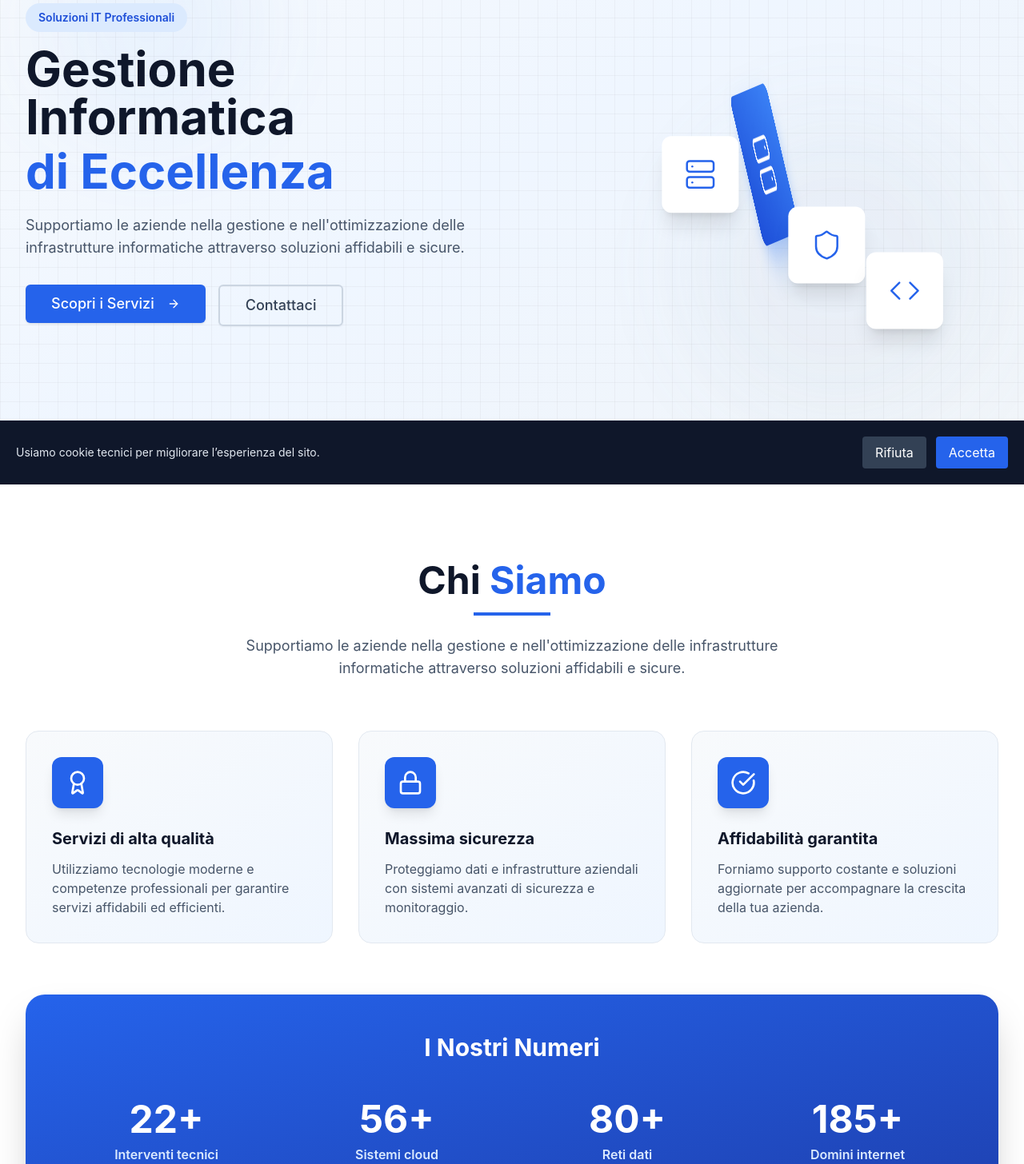
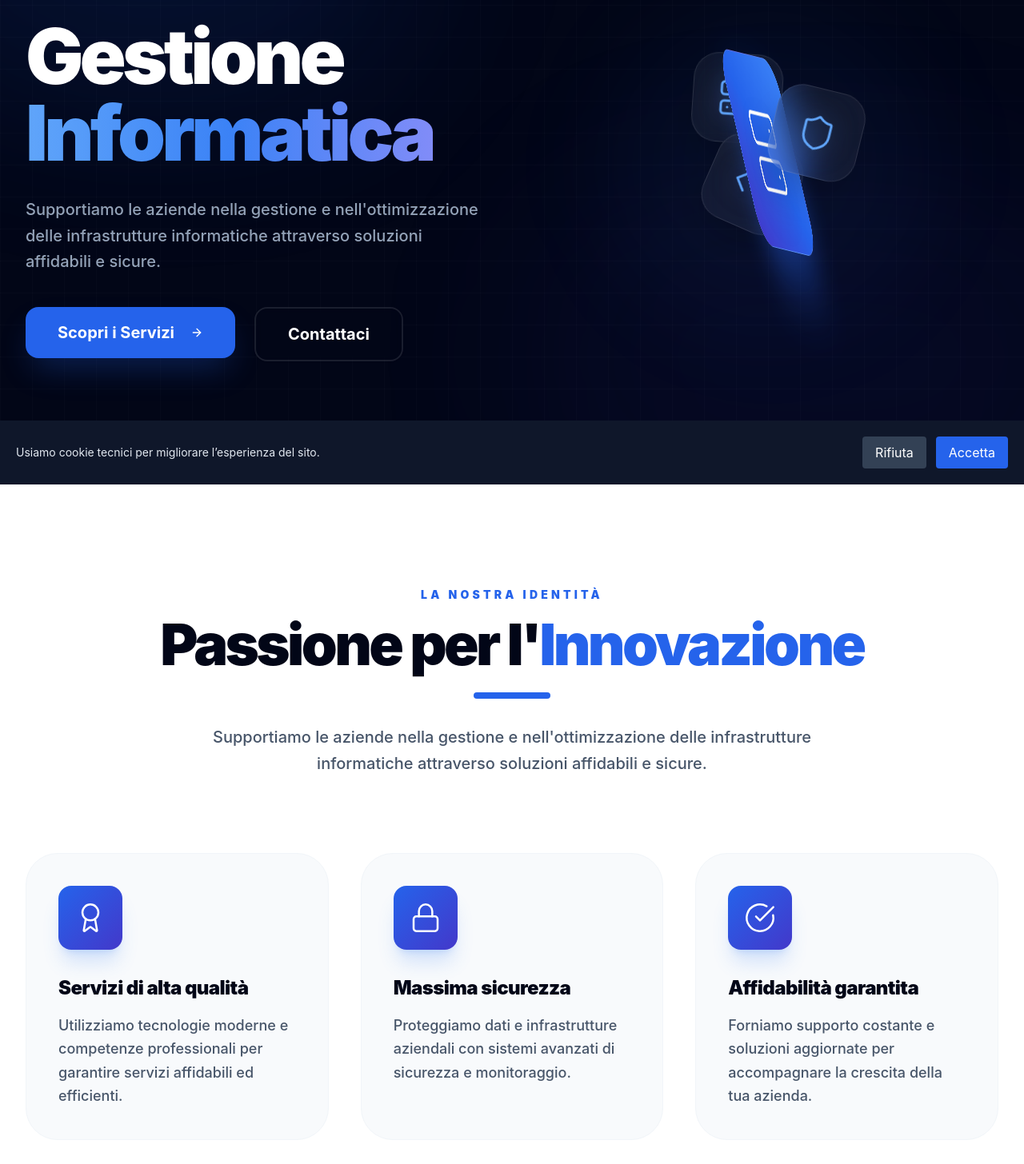
Before and after one commit to Vittomazza/digital-point-website, a React (Create React App) app: page / in a window 1280 px wide. Shown: the part 194-1650 px from the top of the page at 80% size. Built offline with nearby package versions, Linux system fonts and the light colour scheme.

Commit message:
fix design services 3.0

```diff
--- a/src/components/AboutSection.jsx
+++ b/src/components/AboutSection.jsx
@@ -11,27 +11,28 @@ const iconMap = {
 
 export const AboutSection = () => {
   return (
-    <section id="chi-siamo" className="py-24 bg-white">
+    <section id="chi-siamo" className="py-32 bg-white relative overflow-hidden">
       <div className="container mx-auto px-4 sm:px-6 lg:px-8">
         {/* Section Header */}
         <motion.div
           initial={{ opacity: 0, y: 20 }}
           whileInView={{ opacity: 1, y: 0 }}
           viewport={{ once: true }}
-          transition={{ duration: 0.6 }}
-          className="text-center mb-16"
+          transition={{ duration: 0.8, ease: [0.16, 1, 0.3, 1] }}
+          className="text-center mb-24"
         >
-          <h2 className="text-4xl lg:text-5xl font-bold text-slate-900 mb-4">
-            Chi <span className="text-blue-600">Siamo</span>
+          <span className="text-blue-600 font-black tracking-[0.3em] uppercase text-sm mb-4 block">La Nostra Identità</span>
+          <h2 className="text-5xl lg:text-7xl font-black text-slate-950 mb-6 tracking-tighter">
+            Passione per l'<span className="text-blue-600">Innovazione</span>
           </h2>
-          <div className="w-24 h-1 bg-blue-600 mx-auto mb-6"></div>
-          <p className="text-lg text-slate-600 max-w-3xl mx-auto">
+          <div className="w-24 h-2 bg-blue-600 mx-auto rounded-full mb-8"></div>
+          <p className="text-xl text-slate-600 max-w-3xl mx-auto font-medium leading-relaxed">
             {mockData.company.description}
           </p>
         </motion.div>
 
         {/* Why Choose Us Cards */}
-        <div className="grid md:grid-cols-3 gap-8 mb-16">
+        <div className="grid md:grid-cols-3 gap-10 mb-32">
           {mockData.whyChooseUs.map((item, index) => {
             const IconComponent = iconMap[item.icon];
             return (
@@ -41,36 +42,22 @@ export const AboutSection = () => {
                 whileInView={{ opacity: 1, y: 0 }}
                 viewport={{ once: true }}
                 transition={{ duration: 0.5, delay: index * 0.1 }}
-                whileHover={{
-                  y: -10,
-                  transition: { duration: 0.3 }
-                }}
                 className="relative group"
               >
-                <div className="h-full bg-gradient-to-br from-slate-50 to-blue-50 rounded-2xl p-8 border border-slate-200 hover:border-blue-300 transition-all duration-300 hover:shadow-xl">
-                  {/* Icon with 3D Effect */}
+                <div className="h-full bg-slate-50 rounded-[2.5rem] p-10 border border-slate-100 transition-all duration-500 hover:bg-white hover:shadow-[0_40px_80px_-20px_rgba(0,0,0,0.1)] hover:border-blue-100">
                   <motion.div
-                    whileHover={{
-                      scale: 1.1,
-                      rotateY: 15,
-                      rotateX: 15
-                    }}
-                    transition={{ duration: 0.3 }}
-                    className="w-16 h-16 bg-blue-600 rounded-xl flex items-center justify-center mb-6 shadow-lg"
-                    style={{ transformStyle: 'preserve-3d' }}
+                    whileHover={{ scale: 1.1, rotate: 5 }}
+                    className="w-20 h-20 bg-gradient-to-br from-blue-600 to-indigo-700 rounded-2xl flex items-center justify-center mb-8 shadow-xl shadow-blue-500/20"
                   >
-                    <IconComponent size={32} className="text-white" strokeWidth={2} />
+                    <IconComponent size={40} className="text-white" strokeWidth={1.5} />
                   </motion.div>
 
-                  <h3 className="text-xl font-bold text-slate-900 mb-3">
+                  <h3 className="text-2xl font-black text-slate-950 mb-4 tracking-tight">
                     {item.title}
                   </h3>
-                  <p className="text-slate-600">
+                  <p className="text-slate-600 text-lg leading-relaxed font-medium">
                     {item.description}
                   </p>
-
-                  {/* Hover Effect Border */}
-                  <div className="absolute inset-0 rounded-2xl bg-gradient-to-br from-blue-500 to-blue-700 opacity-0 group-hover:opacity-5 transition-opacity duration-300"></div>
                 </div>
               </motion.div>
             );
@@ -79,33 +66,32 @@ export const AboutSection = () => {
 
         {/* Stats Section */}
         <motion.div
-          initial={{ opacity: 0, y: 30 }}
-          whileInView={{ opacity: 1, y: 0 }}
+          initial={{ opacity: 0, scale: 0.95 }}
+          whileInView={{ opacity: 1, scale: 1 }}
           viewport={{ once: true }}
-          transition={{ duration: 0.6 }}
-          className="bg-gradient-to-br from-blue-600 to-blue-800 rounded-3xl p-12 shadow-2xl"
+          transition={{ duration: 0.8 }}
+          className="bg-slate-950 rounded-[3rem] p-16 md:p-24 shadow-3xl relative overflow-hidden"
         >
-          <h3 className="text-3xl font-bold text-white text-center mb-12">
-            I Nostri Numeri
+          <div className="absolute top-0 right-0 w-96 h-96 bg-blue-600/20 rounded-full blur-[100px]"></div>
+
+          <h3 className="text-4xl md:text-5xl font-black text-white text-center mb-20 tracking-tight relative z-10">
+            Digital Point in <span className="text-blue-500">Numeri</span>
           </h3>
-          <div className="grid grid-cols-2 lg:grid-cols-4 gap-8">
+
+          <div className="grid grid-cols-2 lg:grid-cols-4 gap-12 relative z-10">
             {mockData.stats.map((stat, index) => (
               <motion.div
                 key={stat.id}
-                initial={{ opacity: 0, scale: 0.5 }}
-                whileInView={{ opacity: 1, scale: 1 }}
-                viewport={{ once: true }}
-                transition={{ duration: 0.5, delay: index * 0.1 }}
-                whileHover={{ scale: 1.05 }}
+                whileHover={{ y: -10 }}
                 className="text-center"
               >
-                <div className="text-4xl lg:text-5xl font-bold text-white mb-2">
+                <div className="text-5xl md:text-6xl font-black text-white mb-4 tracking-tighter">
                   {stat.value}
                 </div>
-                <div className="text-blue-100 font-semibold mb-1">
+                <div className="text-blue-400 font-black uppercase tracking-widest text-xs mb-2">
                   {stat.label}
                 </div>
-                <div className="text-blue-200 text-sm">
+                <div className="text-slate-400 text-sm font-medium">
                   {stat.subtitle}
                 </div>
               </motion.div>
--- a/src/components/HeroSection.jsx
+++ b/src/components/HeroSection.jsx
@@ -14,63 +14,64 @@ export const HeroSection = () => {
   };
 
   const floatingIcons = [
-    { Icon: Server, delay: 0, x: -20, y: -30 },
-    { Icon: Shield, delay: 0.2, x: 20, y: -20 },
-    { Icon: Code, delay: 0.4, x: 0, y: -40 }
+    { Icon: Server, delay: 0, x: -40, y: -60 },
+    { Icon: Shield, delay: 0.2, x: 60, y: -20 },
+    { Icon: Code, delay: 0.4, x: -20, y: 40 }
   ];
 
   return (
-    <section id="home" className="relative min-h-screen flex items-center justify-center overflow-hidden bg-gradient-to-br from-slate-50 via-blue-50 to-slate-100">
+    <section id="home" className="relative min-h-screen flex items-center justify-center overflow-hidden bg-slate-950 text-white">
       {/* Animated Background Elements */}
-      <div className="absolute inset-0 overflow-hidden">
-        <div className="absolute top-20 left-10 w-72 h-72 bg-blue-400/10 rounded-full blur-3xl animate-pulse"></div>
-        <div className="absolute bottom-20 right-10 w-96 h-96 bg-slate-400/10 rounded-full blur-3xl animate-pulse" style={{ animationDelay: '1s' }}></div>
+      <div className="absolute inset-0 overflow-hidden pointer-events-none">
+        <div className="absolute -top-[10%] -left-[10%] w-[50%] h-[50%] bg-blue-600/20 blur-[120px] rounded-full animate-pulse"></div>
+        <div className="absolute -bottom-[10%] -right-[10%] w-[60%] h-[60%] bg-indigo-600/10 blur-[120px] rounded-full animate-pulse" style={{ animationDelay: '2s' }}></div>
       </div>
 
       {/* Grid Pattern */}
-      <div className="absolute inset-0 bg-[linear-gradient(to_right,#80808012_1px,transparent_1px),linear-gradient(to_bottom,#80808012_1px,transparent_1px)] bg-[size:24px_24px]"></div>
+      <div className="absolute inset-0 bg-[linear-gradient(to_right,#ffffff05_1px,transparent_1px),linear-gradient(to_bottom,#ffffff05_1px,transparent_1px)] bg-[size:40px_40px]"></div>
 
       <div className="container mx-auto px-4 sm:px-6 lg:px-8 relative z-10">
-        <div className="grid lg:grid-cols-2 gap-12 items-center">
+        <div className="grid lg:grid-cols-2 gap-16 items-center">
           {/* Left Content */}
           <motion.div
-            initial={{ opacity: 0, y: 30 }}
-            animate={{ opacity: 1, y: 0 }}
-            transition={{ duration: 0.8 }}
+            initial={{ opacity: 0, x: -50 }}
+            animate={{ opacity: 1, x: 0 }}
+            transition={{ duration: 1, ease: [0.16, 1, 0.3, 1] }}
             className="text-center lg:text-left"
           >
             <motion.div
               initial={{ opacity: 0, scale: 0.9 }}
               animate={{ opacity: 1, scale: 1 }}
               transition={{ duration: 0.5 }}
-              className="inline-block mb-4 px-4 py-2 bg-blue-100 text-blue-700 rounded-full text-sm font-semibold"
+              className="inline-flex items-center mb-6 px-4 py-2 bg-blue-500/10 text-blue-400 rounded-full text-sm font-black tracking-widest uppercase border border-blue-500/20"
             >
+              <span className="w-2 h-2 bg-blue-500 rounded-full mr-3 animate-ping"></span>
               Soluzioni IT Professionali
             </motion.div>
 
-            <h1 className="text-4xl sm:text-5xl lg:text-6xl font-bold text-slate-900 mb-6 leading-tight">
-              Gestione Informatica
-              <span className="block text-blue-600 mt-2">di Eccellenza</span>
+            <h1 className="text-5xl sm:text-6xl lg:text-8xl font-black mb-8 leading-[0.9] tracking-tighter">
+              Gestione <br/>
+              <span className="text-transparent bg-clip-text bg-gradient-to-r from-blue-400 via-blue-500 to-indigo-400">Informatica</span>
             </h1>
 
-            <p className="text-lg text-slate-600 mb-8 max-w-2xl">
+            <p className="text-xl text-slate-400 mb-10 max-w-2xl font-medium leading-relaxed">
               {mockData.company.description}
             </p>
 
-            <div className="flex flex-col sm:flex-row gap-4 justify-center lg:justify-start">
+            <div className="flex flex-col sm:flex-row gap-6 justify-center lg:justify-start">
               <Button
                 onClick={() => scrollToSection('servizi')}
                 size="lg"
-                className="bg-blue-600 hover:bg-blue-700 text-white px-8 py-6 text-lg transition-all duration-200 hover:shadow-lg hover:scale-105"
+                className="bg-blue-600 hover:bg-blue-500 text-white px-10 py-8 text-xl font-bold rounded-2xl transition-all duration-300 shadow-[0_20px_40px_-10px_rgba(37,99,235,0.3)] hover:shadow-[0_25px_50px_-12px_rgba(37,99,235,0.5)] hover:-translate-y-1"
               >
                 Scopri i Servizi
-                <ArrowRight className="ml-2" size={20} />
+                <ArrowRight className="ml-3" size={24} />
               </Button>
               <Button
                 onClick={() => scrollToSection('contatti')}
                 size="lg"
                 variant="outline"
-                className="border-2 border-slate-300 text-slate-700 hover:bg-blue-600 hover:text-white hover:border-blue-600 px-8 py-6 text-lg transition-all duration-200 hover:shadow-lg hover:scale-105"
+                className="border-2 border-white/10 text-white hover:bg-white/5 px-10 py-8 text-xl font-bold rounded-2xl transition-all duration-300 hover:-translate-y-1 backdrop-blur-sm"
               >
                 Contattaci
               </Button>
@@ -81,61 +82,58 @@ export const HeroSection = () => {
           <motion.div
             initial={{ opacity: 0, scale: 0.8 }}
             animate={{ opacity: 1, scale: 1 }}
-            transition={{ duration: 0.8, delay: 0.2 }}
-            className="relative h-[500px] hidden lg:flex items-center justify-center"
+            transition={{ duration: 1, delay: 0.2 }}
+            className="relative h-[600px] hidden lg:flex items-center justify-center"
           >
-            {/* Central Cube */}
+            {/* Central Stage */}
+            <div className="absolute w-[400px] h-[400px] bg-blue-500/5 rounded-full blur-3xl animate-pulse"></div>
+
             <motion.div
               animate={{
-                rotateY: [0, 360],
-                rotateX: [0, 15, 0]
+                y: [0, -20, 0],
+                rotateY: [0, 360]
               }}
               transition={{
-                duration: 20,
-                repeat: Infinity,
-                ease: "linear"
+                y: { duration: 4, repeat: Infinity, ease: "easeInOut" },
+                rotateY: { duration: 20, repeat: Infinity, ease: "linear" }
               }}
-              className="relative"
+              className="relative z-10"
               style={{ transformStyle: 'preserve-3d' }}
             >
-              <div className="w-48 h-48 bg-gradient-to-br from-blue-500 to-blue-700 rounded-2xl shadow-2xl flex items-center justify-center"
+              <div className="w-64 h-64 bg-gradient-to-br from-blue-500 via-blue-600 to-indigo-700 rounded-[3rem] shadow-[0_50px_100px_-20px_rgba(37,99,235,0.5)] flex items-center justify-center border border-white/20"
                 style={{
                   transform: 'rotateX(15deg) rotateY(-15deg)',
-                  boxShadow: '0 25px 50px -12px rgba(59, 130, 246, 0.5)'
                 }}
               >
-                <Server size={80} className="text-white" strokeWidth={1.5} />
+                <Server size={120} className="text-white drop-shadow-2xl" strokeWidth={1} />
               </div>
             </motion.div>
 
-            {/* Floating Icons */}
+            {/* Floating Cards */}
             {floatingIcons.map(({ Icon, delay, x, y }, index) => (
               <motion.div
                 key={index}
-                initial={{ opacity: 0, scale: 0 }}
+                initial={{ opacity: 0 }}
                 animate={{
                   opacity: 1,
-                  scale: 1,
-                  y: [y, y - 20, y],
-                  x: [x, x + 10, x]
+                  y: [y, y - 30, y],
+                  x: [x, x + 15, x],
+                  rotate: [index * 10, index * 10 + 5, index * 10]
                 }}
                 transition={{
-                  opacity: { duration: 0.5, delay: delay + 0.5 },
-                  scale: { duration: 0.5, delay: delay + 0.5 },
-                  y: { duration: 3, repeat: Infinity, ease: "easeInOut", delay },
-                  x: { duration: 4, repeat: Infinity, ease: "easeInOut", delay }
+                  opacity: { duration: 1, delay: delay + 0.5 },
+                  y: { duration: 5, repeat: Infinity, ease: "easeInOut", delay },
+                  x: { duration: 6, repeat: Infinity, ease: "easeInOut", delay },
+                  rotate: { duration: 4, repeat: Infinity, ease: "easeInOut" }
                 }}
-                className="absolute w-24 h-24 bg-white rounded-xl shadow-xl flex items-center justify-center"
+                className="absolute w-28 h-28 bg-white/5 backdrop-blur-xl border border-white/10 rounded-[2rem] shadow-2xl flex items-center justify-center"
                 style={{
-                  top: `${50 + index * 15}%`,
-                  left: `${30 + index * 20}%`
+                  zIndex: index === 1 ? 20 : 5
                 }}
               >
-                <Icon size={40} className="text-blue-600" strokeWidth={1.5} />
+                <Icon size={48} className="text-blue-400 drop-shadow-[0_0_15px_rgba(96,165,250,0.5)]" strokeWidth={1.5} />
               </motion.div>
             ))}
-
-
           </motion.div>
         </div>
       </div>
@@ -150,8 +148,8 @@ export const HeroSection = () => {
         }}
         className="absolute bottom-8 left-1/2 transform -translate-x-1/2"
       >
-        <div className="w-6 h-10 border-2 border-slate-400 rounded-full flex justify-center">
-          <div className="w-1 h-3 bg-slate-400 rounded-full mt-2"></div>
+        <div className="w-6 h-10 border-2 border-white/20 rounded-full flex justify-center">
+          <div className="w-1 h-3 bg-blue-500 rounded-full mt-2"></div>
         </div>
       </motion.div>
     </section>
```
Also changed, not shown: src/App.css (+13 -0 lines), src/pages/CookiePolicy.jsx (+15 -8 lines), src/pages/PrivacyPolicy.jsx (+13 -6 lines), src/pages/ServicesPage.jsx (+70 -0 lines), src/pages/Terms.jsx (+68 -19 lines).
